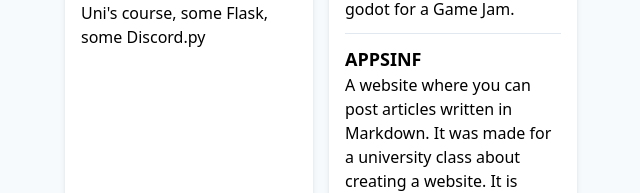
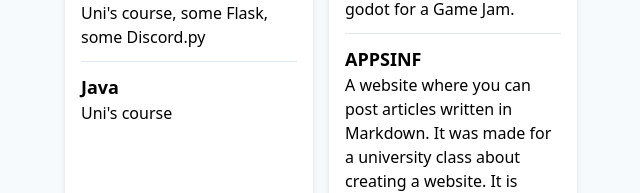
Before and after one commit to Ahzed11/Ahzed11.github.io, a Nuxt app: page / in a window 1280 px wide. Shown: the part 1165-1358 px from the top of the page, without its empty margins (319-959 px from the left). Built offline with nearby package versions, Linux system fonts and the light colour scheme.

Commit message:
Added java skill and link to uni's course

```diff
--- a/components/Card/CardSkills.vue
+++ b/components/Card/CardSkills.vue
@@ -10,6 +10,14 @@
           target="_blank"
           >Uni's course</a
         >, some Flask, some Discord.py
+      </list-element>
+      <list-element title="Java">
+        <a
+          class="hover:text-purple-800 dark:hover:text-green-300"
+          href="https://uclouvain.be/en-cours-2020-lepl1402"
+          target="_blank"
+          >Uni's course</a
+        >
       </list-element>
     </list>
   </card>
```
